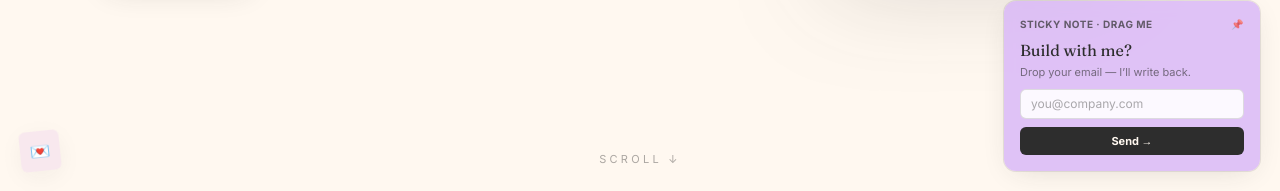
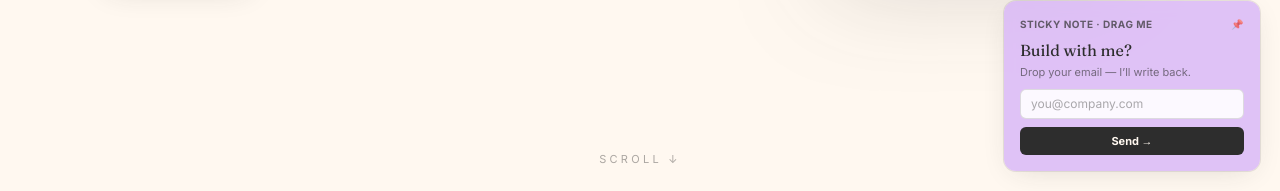
Before and after one commit to anushkapurwar08/anushka-portfolio, a Next.js app: page / in a window 1280 px wide. Shown: the part 609-800 px from the top of the page. Built offline with nearby package versions, Linux system fonts and the light colour scheme; a web font is replaced by a local one.

Commit message:
Add files via upload

```diff
--- a/app/page.tsx
+++ b/app/page.tsx
@@ -6,7 +6,6 @@ import ProgressBar from '@/components/ProgressBar'
 import Hero from '@/components/Hero'
 import Quotes from '@/components/Quotes'
 import Tour from '@/components/Tour'
-import EasterEgg from '@/components/EasterEgg'
 import BuildWithMe from '@/components/BuildWithMe'
 
 export default function Home() {
@@ -21,7 +20,6 @@ export default function Home() {
             <Hero />
             <Quotes onTour={() => setTourOpen(true)} />
           </main>
-          <EasterEgg />
           <BuildWithMe />
         </>
       )}
```
